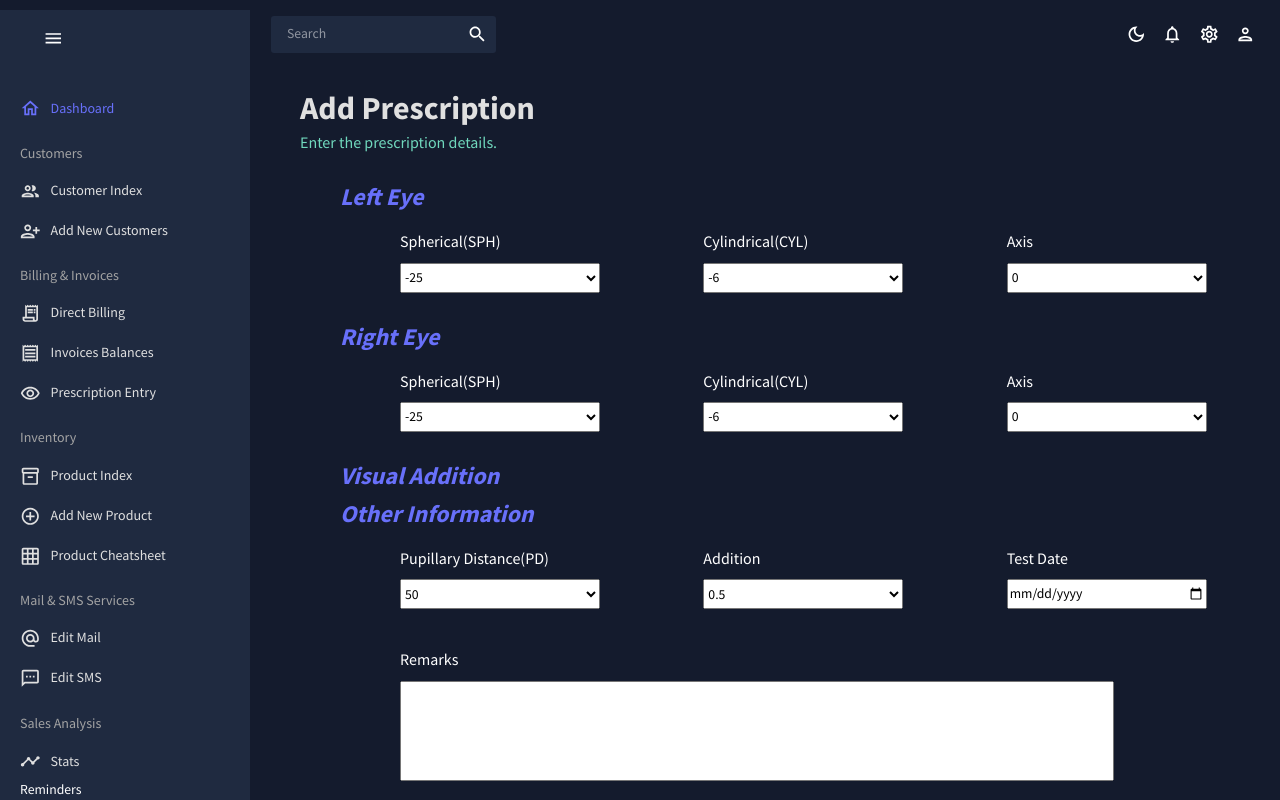
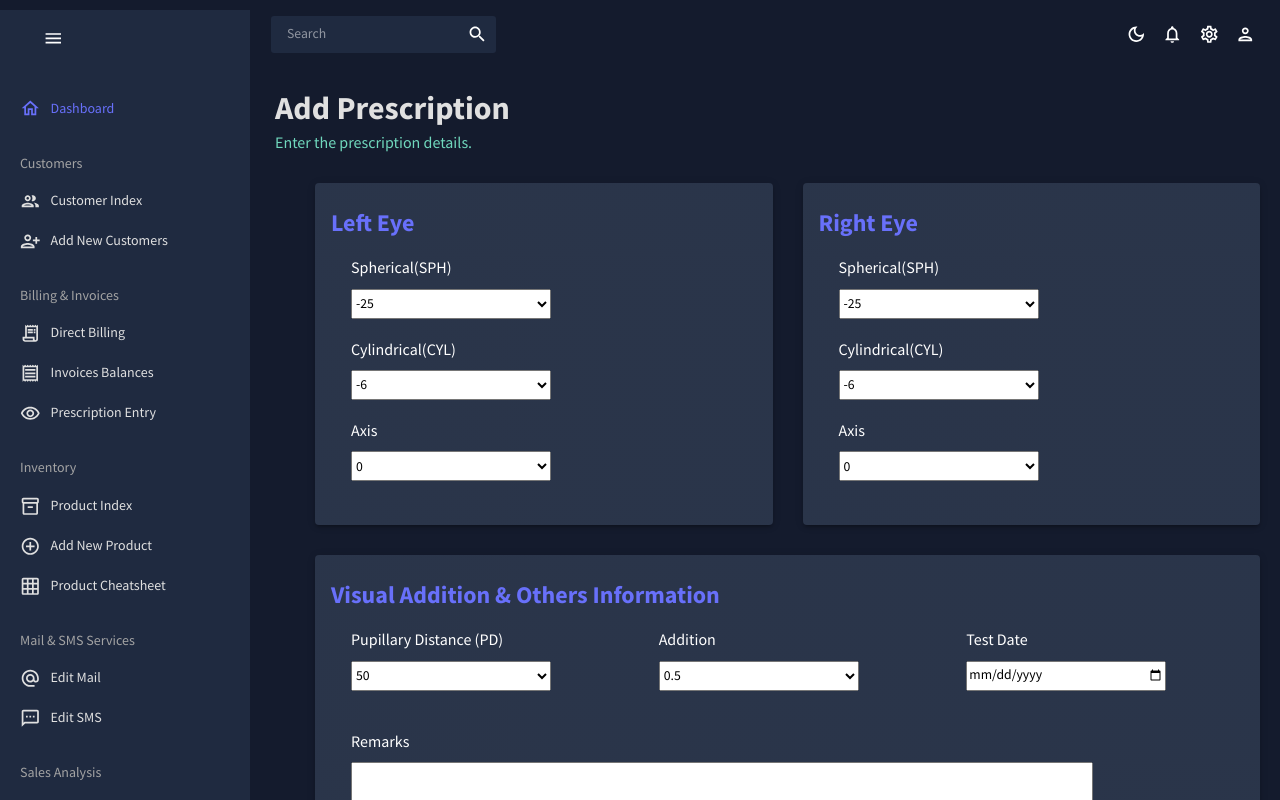
Before and after one commit to Tejas-117/Optic_vision_world_software, a React (Create React App) app in the folder client/: page /prescription in a window 1280 px wide. Built offline with nearby package versions, Linux system fonts and the light colour scheme.

Commit message:
update addPrescription

```diff
--- a/client/src/pages/AddPrescription/index.jsx
+++ b/client/src/pages/AddPrescription/index.jsx
@@ -1,5 +1,9 @@
-import { Box, Button , Text, Typography,useTheme } from "@mui/material";
+import {Box, Button , Text, Typography,useTheme } from "@mui/material";
+import Card from '@mui/material/Card';
+import CardActions from '@mui/material/CardActions';
+import CardContent from '@mui/material/CardContent';
 import {Formik, Field} from "formik";
+import { boxShadow } from '@mui/system';
 import * as yup from "yup";
 import useMediaQuery from "@mui/material/useMediaQuery";
 import Header from "../../components/Header";
@@ -22,7 +26,7 @@ const PrescriptionForm = () =>{
         console.log(values);
     };
     return (
-        <Box m="20px" ml="45px">
+        <Box m="20px">
             <Header title="Add Prescription" subtitle="Enter the prescription details." />
 
             <Formik
@@ -31,15 +35,24 @@ const PrescriptionForm = () =>{
                 {({values,handleSubmit,handleBlur,handleChange,})=>(
                     <form onSubmit={handleSubmit} >
 
-                        {/* LEFT EYE */}
-
-                      <Typography variant="h3" color={colors.blueAccent[500]} fontStyle="italic" fontWeight="bold" sx={{ m: "10px 0 0 0"}}>Left Eye</Typography>
                           <Box
                             display="grid"
                             gap="30px"
-                            ml="40px"
-                            gridTemplateColumns="repeat(3,minmax(0,1fr))"
+                            mb="30px"
+                            gridTemplateColumns="repeat(2,minmax(0,1fr))"
                             sx={{"& > div": { gridColumn: isNonMobile ? undefined : "span 3" }}}>
+
+                            {/* LEFT EYE */}
+
+                                <Card
+                                    display="grid"
+                                    gap="50px"
+                                    gridTemplateRows="repeat(3,minmax(0,2fr))"
+                                    sx={{"& > div": { gridColumn: isNonMobile ? undefined : "span 3" },
+                                    backgroundColor: colors.primary[400], boxShadow: 3}}>
+                                      <CardContent>
+                                          <Typography variant="h3" color={colors.blueAccent[500]} fontStyle="" fontWeight="bold" sx={{ m: "10px 0 0 0"}}>Left Eye</Typography>
+
                                   <Box  display="grid" m="20px">
                                     <Typography variant="h5"mb="10px" >Spherical(SPH)</Typography>
                                     <Field
@@ -88,18 +101,23 @@ const PrescriptionForm = () =>{
                                         {options(0,180,5)}
                                     </Field>
                                     </Box>
+                                      </CardContent>
 
-                        </Box>
+
+                                </Card>
 
                        {/* RIGHT EYE */}
 
-                       <Typography variant="h3" color={colors.blueAccent[500]} fontStyle="italic" fontWeight="bold" sx={{ m: "10px 0 0 0"}}>Right Eye</Typography>
-                        <Box
+
+                      <Card
                             display="grid"
                             gap="30px"
                             ml="40px"
-                            gridTemplateColumns="repeat(3,minmax(0,1fr))"
-                            sx={{"& > div": { gridColumn: isNonMobile ? undefined : "span 3" }}}>
+                            gridTemplateRows="repeat(3,minmax(0,2fr))"
+                            sx={{"& > div": { gridColumn: isNonMobile ? undefined : "span 3" },
+                              backgroundColor: colors.primary[400], boxShadow: 3}}>
+                                <CardContent>
+                                <Typography variant="h3" color={colors.blueAccent[500]} fontStyle="" fontWeight="bold" sx={{ m: "10px 0 0 0"}}>Right Eye</Typography>
                           <Box  display="grid" m="20px">
                             <Typography variant="h5"mb="10px" >Spherical(SPH)</Typography>
                             <Field
@@ -148,19 +166,31 @@ const PrescriptionForm = () =>{
                                     {options(0,180,5)}
                                 </Field>
                             </Box>
+                                </CardContent>
 
+
+                        </Card>
                             </Box>
-                        <Typography variant="h3" color={colors.blueAccent[500]} fontStyle="italic" fontWeight="bold" sx={{ m: "10px 0 0 0"}}>Visual Addition</Typography>
 
-                        <Typography variant="h3" color={colors.blueAccent[500]} fontStyle="italic" fontWeight="bold" sx={{ m: "10px 0 0 0"}}>Other Information</Typography>
+
+
+
+
+
+                  <Card
+                  sx={{"& > div": { gridColumn: isNonMobile ? undefined : "span 3" },
+                  backgroundColor: colors.primary[400], boxShadow: 3}}>
+                    <CardContent>
+                    <Typography variant="h3" color={colors.blueAccent[500]} fontStyle="" fontWeight="bold" sx={{ m: "10px 0 0 0"}}>Visual Addition & Others Information</Typography>
+
+                        {/* <Typography variant="h3" color={colors.blueAccent[500]} fontStyle="italic" fontWeight="bold" sx={{ m: "10px 0 0 0"}}>Other Information</Typography> */}
                         <Box
                             display="grid"
-                            gap="30px"
-                            ml="40px"
+                            gap="10px"
                             gridTemplateColumns="repeat(3,minmax(0,1fr))"
                             sx={{"& > div": { gridColumn: isNonMobile ? undefined : "span 3" }}}>
                         <Box  display="grid" m="20px">
-                            <Typography variant="h5"mb="10px">Pupillary Distance(PD) </Typography>
+                            <Typography variant="h5"mb="10px">Pupillary Distance (PD) </Typography>
                             <Field
                               variant="filled"
                               as="select"
@@ -175,7 +205,6 @@ const PrescriptionForm = () =>{
                                 {options(50,70,0.5)}
                             </Field>
                         </Box>
-
                         <Box  display="grid" m="20px">
                           <Typography variant="h5"mb="10px">Addition</Typography>
                             <Field
@@ -209,7 +238,7 @@ const PrescriptionForm = () =>{
                               />
                             </Box>
                           </Box>
-                          <Box  m="20px" ml="60px">
+                          <Box  m="20px" >
                           <Typography variant="h5"mb="10px">Remarks</Typography>
                             <Field
                               variant="filled"
@@ -222,8 +251,12 @@ const PrescriptionForm = () =>{
                                //sx={{gridColumn:"span 1"}}
                               />
                           </Box>
+                    </CardContent>
 
-                          <Box display="flex" justifyContent="end" mt="20px">
+                    </Card>
+
+
+                          <Box display="flex" justifyContent="start" mt="30px">
                               <Button className="submitButton" type="submit" color="secondary" variant="contained">
                                     Add Prescription
                               </Button>
--- a/client/src/pages/global/SidebarApp.jsx
+++ b/client/src/pages/global/SidebarApp.jsx
@@ -146,7 +146,7 @@ const SidebarApp = () => {
             <Typography
               variant="h6"
               color={colors.grey[300]}
-              sx={{ m: "15px 0 5px 20px" }}
+              sx={{ m: "25px 0 5px 20px" }}
             >
               Customers
             </Typography>
@@ -175,7 +175,7 @@ const SidebarApp = () => {
             <Typography
               variant="h6"
               color={colors.grey[300]}
-              sx={{ m: "15px 0 5px 20px" }}
+              sx={{ m: "25px 0 5px 20px" }}
             >
               Billing & Invoices
             </Typography>
@@ -204,7 +204,7 @@ const SidebarApp = () => {
             <Typography
               variant="h6"
               color={colors.grey[300]}
-              sx={{ m: "15px 0 5px 20px" }}
+              sx={{ m: "25px 0 5px 20px" }}
             >
               Inventory
             </Typography>
@@ -233,7 +233,7 @@ const SidebarApp = () => {
             <Typography
               variant='h6'
               color={colors.grey[300]}
-              sx={{ m: "15px 0 5px 20px"}}
+              sx={{ m: "25px 0 5px 20px"}}
             >
               Mail & SMS Services
             </Typography>
@@ -258,7 +258,7 @@ const SidebarApp = () => {
             <Typography
               variant="h6"
               color={colors.grey[300]}
-              sx={{ m: "16px 0 5px 20px" }}
+              sx={{ m: "25px 0 5px 20px" }}
             >
               Sales Analysis
             </Typography>
@@ -272,9 +272,9 @@ const SidebarApp = () => {
             />
 
             <Typography
-              variant="h7"
-              color={colors.grey[301]}
-              sx={{ m: "16px 0 5px 20px" }}
+              variant="h6"
+              color={colors.grey[300]}
+              sx={{ m: "25px 0 5px 20px" }}
             >
               Reminders
             </Typography>
```
Lines whose indentation alone changed are shown as unchanged.
